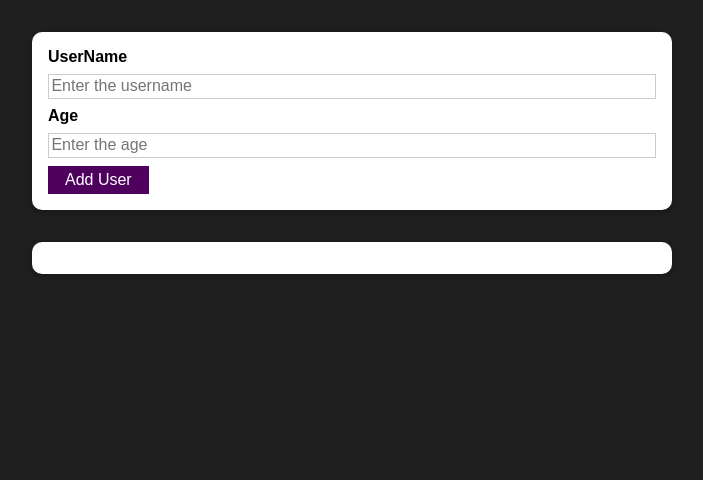
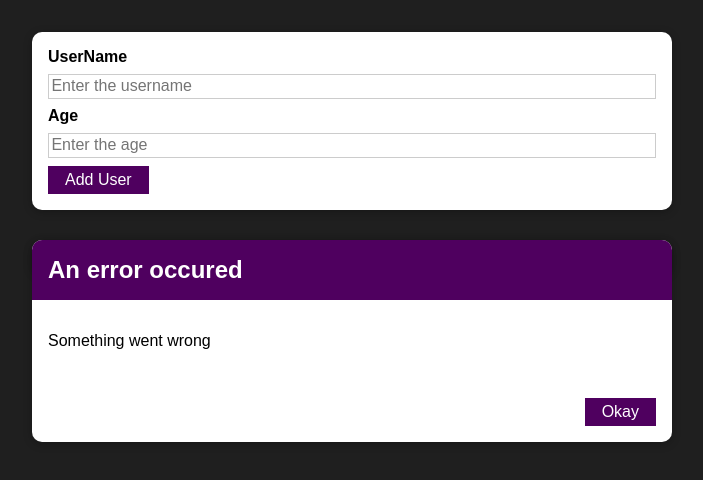
Before and after one commit to Eshwar17/User-Management-App, a React (Create React App) app: page / in a window 1280 px wide. Shown: the top 480 px of the page, without its empty margins (288-991 px from the left). Built offline with nearby package versions, Linux system fonts and the light colour scheme.

Commit message:
Added ErrorModal component in AddUser component

```diff
--- a/src/components/UI/ErrorModal.js
+++ b/src/components/UI/ErrorModal.js
@@ -1,17 +1,18 @@
 import React from 'react'
 import Card from './Card';
 import Button from './Button';
+import classes from './ErrorModal.module.css';
 
 const ErrorModal = (props) => {
   return (
-    <Card>
-        <header>
+    <Card className={classes.modal}>
+        <header className={classes.header}>
             <h2>{props.title}</h2>
         </header>
-        <div>
+        <div className={classes.content}>
             <p>{props.msg}</p>
         </div>
-        <footer>
+        <footer className={classes.actions}>
             <Button>Okay</Button>
         </footer>
     </Card>
--- a/src/components/Users/AddUser.js
+++ b/src/components/Users/AddUser.js
@@ -2,6 +2,7 @@ import React, { useState } from "react";
 import Card from "../UI/Card";
 import classes from "./AddUser.module.css";
 import Button from "../UI/Button";
+import ErrorModal from "../UI/ErrorModal";
 
 const AddUser = (props) => {
   const [enteredUsername, setEnteredUsername] = useState("");
@@ -27,6 +28,8 @@ const AddUser = (props) => {
     setEnteredAge(event.target.value);
   }
   return (
+    <>
+    <ErrorModal title='An error occured' msg='Something went wrong'/>
     <Card className={classes.input}>
       <form onSubmit={addUserHandler}>
         <label htmlFor="username">UserName</label>
@@ -36,6 +39,7 @@ const AddUser = (props) => {
         <Button type="submit">Add User</Button>
       </form>
     </Card>
+    </>
   );
 };
 
```
